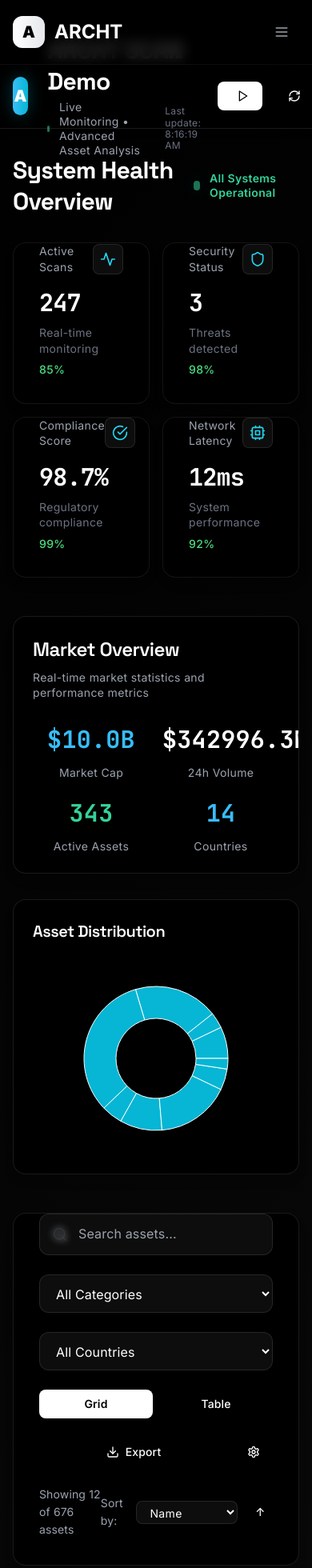
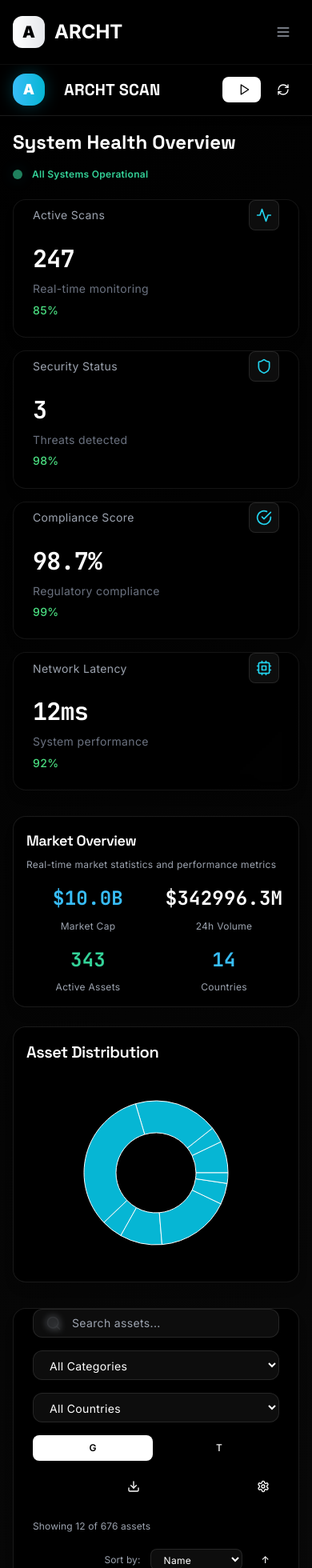
Before and after one commit to Geekboy33/ARCHT-SCAN-Demo, a React (Vite) app: page /platform/archt-scan in a window 390 px wide. Shown: the top 1960 px of the page at 80% size. Built offline with nearby package versions, Linux system fonts and the light colour scheme.

Commit message:
Improve mobile and tablet responsive design

```diff
--- a/src/components/layout/Header.jsx
+++ b/src/components/layout/Header.jsx
@@ -249,11 +249,11 @@ export function Header() {
         {/* Mobile Navigation */}
         {isMenuOpen && (
           <div className="lg:hidden border-t border-white/10">
-            <div className="bg-black/95 backdrop-blur-xl">
+            <div className="bg-black/95 backdrop-blur-xl max-h-screen overflow-y-auto">
               <div className="px-4 py-4 space-y-2">
                 <Link
                   to="/"
-                  className="block px-4 py-3 rounded-xl text-base font-medium text-gray-300 hover:bg-white/5 hover:text-white transition-all duration-200"
+                  className="block px-4 py-3 rounded-xl text-sm sm:text-base font-medium text-gray-300 hover:bg-white/5 hover:text-white transition-all duration-200"
                   onClick={() => setIsMenuOpen(false)}
                 >
                   Home
@@ -263,7 +263,7 @@ export function Header() {
                 <div>
                   <Link
                     to="/protocol"
-                    className="block px-4 py-3 rounded-xl text-base font-medium text-gray-300 hover:bg-white/5 hover:text-white transition-all duration-200"
+                    className="block px-4 py-3 rounded-xl text-sm sm:text-base font-medium text-gray-300 hover:bg-white/5 hover:text-white transition-all duration-200"
                     onClick={() => setIsMenuOpen(false)}
                   >
                     Protocol
@@ -304,7 +304,7 @@ export function Header() {
                 <div>
                   <Link
                     to="/platform"
-                    className="block px-4 py-3 rounded-xl text-base font-medium text-gray-300 hover:bg-white/5 hover:text-white transition-all duration-200"
+                    className="block px-4 py-3 rounded-xl text-sm sm:text-base font-medium text-gray-300 hover:bg-white/5 hover:text-white transition-all duration-200"
                     onClick={() => setIsMenuOpen(false)}
                   >
                     Platform
@@ -345,7 +345,7 @@ export function Header() {
                 <div>
                   <Link
                     to="/assets"
-                    className="block px-4 py-3 rounded-xl text-base font-medium text-gray-300 hover:bg-white/5 hover:text-white transition-all duration-200"
+                    className="block px-4 py-3 rounded-xl text-sm sm:text-base font-medium text-gray-300 hover:bg-white/5 hover:text-white transition-all duration-200"
                     onClick={() => setIsMenuOpen(false)}
                   >
                     Assets
@@ -370,7 +370,7 @@ export function Header() {
 
                 <Link
                   to="/economics"
-                  className="block px-4 py-3 rounded-xl text-base font-medium text-gray-300 hover:bg-white/5 hover:text-white transition-all duration-200"
+                  className="block px-4 py-3 rounded-xl text-sm sm:text-base font-medium text-gray-300 hover:bg-white/5 hover:text-white transition-all duration-200"
                   onClick={() => setIsMenuOpen(false)}
                 >
                   Economics
@@ -378,7 +378,7 @@ export function Header() {
 
                 <Link
                   to="/contact"
-                  className="block px-4 py-3 rounded-xl text-base font-medium text-gray-300 hover:bg-white/5 hover:text-white transition-all duration-200"
+                  className="block px-4 py-3 rounded-xl text-sm sm:text-base font-medium text-gray-300 hover:bg-white/5 hover:text-white transition-all duration-200"
                   onClick={() => setIsMenuOpen(false)}
                 >
                   Contact
--- a/src/components/ui/Button.jsx
+++ b/src/components/ui/Button.jsx
@@ -25,13 +25,13 @@ const Button = React.forwardRef(({
   };
 
   const sizes = {
-    sm: "h-9 px-4 py-2 text-sm rounded-lg",
-    default: "h-11 px-6 py-3 text-base rounded-xl",
-    lg: "h-12 px-8 py-4 text-lg rounded-xl",
-    xl: "h-14 px-10 py-5 text-xl rounded-2xl",
-    icon: "h-11 w-11 rounded-xl",
-    "icon-sm": "h-9 w-9 rounded-lg",
-    "icon-lg": "h-12 w-12 rounded-xl"
+    sm: "h-8 sm:h-9 px-3 sm:px-4 py-2 text-xs sm:text-sm rounded-lg",
+    default: "h-10 sm:h-11 px-4 sm:px-6 py-2 sm:py-3 text-sm sm:text-base rounded-xl",
+    lg: "h-11 sm:h-12 px-6 sm:px-8 py-3 sm:py-4 text-base sm:text-lg rounded-xl",
+    xl: "h-12 sm:h-14 px-8 sm:px-10 py-4 sm:py-5 text-lg sm:text-xl rounded-2xl",
+    icon: "h-10 w-10 sm:h-11 sm:w-11 rounded-xl",
+    "icon-sm": "h-8 w-8 sm:h-9 sm:w-9 rounded-lg",
+    "icon-lg": "h-11 w-11 sm:h-12 sm:w-12 rounded-xl"
   };
 
   const elevations = {
--- a/src/components/ui/Card.jsx
+++ b/src/components/ui/Card.jsx
@@ -34,9 +34,9 @@ Card.displayName = "Card";
 
 const CardHeader = React.forwardRef(({ className, spacing = "default", ...props }, ref) => {
   const spacings = {
-    tight: "p-4",
-    default: "p-6",
-    loose: "p-8"
+    tight: "p-3 sm:p-4",
+    default: "p-4 sm:p-6",
+    loose: "p-6 sm:p-8"
   };
 
   return (
@@ -103,9 +103,9 @@ CardDescription.displayName = "CardDescription";
 const CardContent = React.forwardRef(({ className, spacing = "default", ...props }, ref) => {
   const spacings = {
     none: "",
-    tight: "p-4 pt-0",
-    default: "p-6 pt-0",
-    loose: "p-8 pt-0"
+    tight: "p-3 sm:p-4 pt-0",
+    default: "p-4 sm:p-6 pt-0",
+    loose: "p-6 sm:p-8 pt-0"
   };
 
   return (
--- a/src/index.css
+++ b/src/index.css
@@ -466,23 +466,57 @@
 
   /* Enhanced Responsive Typography */
   .responsive-text-display {
-    font-size: clamp(3rem, 8vw, 8rem);
+    font-size: clamp(2.5rem, 8vw, 8rem);
     line-height: 0.9;
   }
 
   .responsive-text-hero {
-    font-size: clamp(2rem, 6vw, 6rem);
+    font-size: clamp(1.75rem, 6vw, 6rem);
     line-height: 1.1;
   }
 
   .responsive-text-title {
-    font-size: clamp(1.5rem, 4vw, 4rem);
+    font-size: clamp(1.25rem, 4vw, 4rem);
     line-height: 1.2;
   }
 
   .responsive-text-subtitle {
-    font-size: clamp(1rem, 2vw, 2rem);
+    font-size: clamp(0.875rem, 2vw, 2rem);
     line-height: 1.4;
+  }
+
+  /* Mobile-specific optimizations */
+  @media (max-width: 640px) {
+    .container-professional {
+      @apply px-4;
+    }
+
+    .section-professional {
+      @apply py-12;
+    }
+
+    .grid-cards {
+      @apply grid-cols-1 gap-4;
+    }
+
+    .grid-metrics {
+      @apply grid-cols-1 gap-4;
+    }
+
+    .space-professional > * + * {
+      margin-top: var(--space-md);
+    }
+  }
+
+  /* Tablet optimizations */
+  @media (min-width: 641px) and (max-width: 1024px) {
+    .grid-cards {
+      @apply grid-cols-2 gap-6;
+    }
+
+    .grid-metrics {
+      @apply grid-cols-2 gap-4;
+    }
   }
 
   /* Professional Animations with Stagger */
--- a/src/pages/ARCHTScan.jsx
+++ b/src/pages/ARCHTScan.jsx
@@ -266,32 +266,35 @@ function ARCHTScan() {
     <div className="bg-primary text-white min-h-screen">
       {/* Professional Header */}
       <div className="sticky top-20 z-30 bg-black/95 backdrop-blur-xl border-b border-white/10 shadow-professional">
-        <div className="container-professional">
-          <div className="flex items-center justify-between h-20">
+        <div className="container-professional px-4">
+          <div className="flex items-center justify-between h-16 sm:h-20">
             <div className="flex items-center space-x-6">
-              <div className="w-12 h-12 bg-gradient-to-r from-archetyp-400 to-archetyp-500 rounded-2xl flex items-center justify-center shadow-glow">
-                <span className="text-white font-black text-xl">A</span>
+              <div className="w-10 h-10 sm:w-12 sm:h-12 bg-gradient-to-r from-archetyp-400 to-archetyp-500 rounded-2xl flex items-center justify-center shadow-glow">
+                <span className="text-white font-black text-lg sm:text-xl">A</span>
               </div>
-              <div>
-                <h1 className="text-3xl font-bold text-white">
+              <div className="hidden sm:block">
+                <h1 className="text-2xl sm:text-3xl font-bold text-white">
                   ARCHT SCAN Demo
                 </h1>
-                <p className="text-sm text-gray-400 flex items-center gap-3 mt-1">
+                <p className="text-xs sm:text-sm text-gray-400 flex items-center gap-3 mt-1">
                   <div className={`w-2 h-2 rounded-full animate-pulse ${realTimeData ? 'bg-success-400' : 'bg-gray-400'}`}></div>
                   {realTimeData ? 'Live Monitoring' : 'Paused'} • Advanced Asset Analysis
-                  <span className="text-xs text-gray-500 ml-4">
+                  <span className="text-xs text-gray-500 ml-4 hidden md:inline">
                     Last update: {systemHealth.lastUpdate}
                   </span>
                 </p>
               </div>
+              <div className="sm:hidden">
+                <h1 className="text-xl font-bold text-white">ARCHT SCAN</h1>
+              </div>
             </div>
 
-            <div className="flex items-center space-x-4">
+            <div className="flex items-center space-x-2 sm:space-x-4">
               <Button
                 variant={realTimeData ? "accent" : "outline"}
                 size="sm"
                 onClick={() => setRealTimeData(!realTimeData)}
-                className="hidden sm:flex items-center space-x-2"
+                className="hidden md:flex items-center space-x-2"
               >
                 {realTimeData ? <Pause className="w-4 h-4" /> : <Play className="w-4 h-4" />}
                 <span>{realTimeData ? 'Pause' : 'Resume'}</span>
@@ -304,7 +307,7 @@ function ARCHTScan() {
                 className="flex items-center space-x-2"
               >
                 {isScanning ? <Pause className="w-4 h-4" /> : <Play className="w-4 h-4" />}
-                <span className="hidden sm:inline">{isScanning ? 'Stop' : 'Scan'}</span>
+                <span className="hidden md:inline">{isScanning ? 'Stop' : 'Scan'}</span>
               </Button>
 
               <Button variant="ghost" size="sm" onClick={handleRefreshData} disabled={isLoading}>
@@ -315,18 +318,18 @@ function ARCHTScan() {
         </div>
       </div>
 
-      <div className="container-professional py-12 space-professional">
+      <div className="container-professional py-8 sm:py-12 space-professional px-4">
         {/* Professional System Health */}
-        <div className="mb-12">
-          <div className="flex items-center justify-between mb-8">
-            <h2 className="text-3xl font-bold text-white">System Health Overview</h2>
+        <div className="mb-8 sm:mb-12">
+          <div className="flex flex-col sm:flex-row sm:items-center justify-between mb-6 sm:mb-8 gap-4">
+            <h2 className="text-2xl sm:text-3xl font-bold text-white">System Health Overview</h2>
             <div className="flex items-center space-x-3">
               <div className="w-3 h-3 bg-success-400 rounded-full animate-pulse shadow-glow"></div>
-              <span className="text-sm text-success-400 font-semibold">All Systems Operational</span>
+              <span className="text-xs sm:text-sm text-success-400 font-semibold">All Systems Operational</span>
             </div>
           </div>
 
-          <div className="grid-metrics">
+          <div className="grid grid-cols-1 sm:grid-cols-2 lg:grid-cols-4 gap-4 sm:gap-6">
             <SystemHealthCard
               icon={Activity}
               title="Active Scans"
@@ -363,38 +366,38 @@ function ARCHTScan() {
         </div>
 
         {/* Professional Market Overview */}
-        <div className="grid grid-cols-1 lg:grid-cols-3 gap-8 mb-12">
+        <div className="grid grid-cols-1 lg:grid-cols-3 gap-6 sm:gap-8 mb-8 sm:mb-12">
           <div className="lg:col-span-2">
             <Card variant="elevated" className="h-full">
               <CardHeader>
-                <CardTitle size="lg" className="text-white">Market Overview</CardTitle>
-                <p className="text-caption text-gray-400">Real-time market statistics and performance metrics</p>
+                <CardTitle size="lg" className="text-white text-lg sm:text-xl">Market Overview</CardTitle>
+                <p className="text-caption text-gray-400 text-xs sm:text-sm">Real-time market statistics and performance metrics</p>
               </CardHeader>
               <CardContent>
-                <div className="grid-metrics">
+                <div className="grid grid-cols-2 lg:grid-cols-4 gap-4 sm:gap-6">
                   <div className="text-center">
-                    <div className="text-3xl font-bold text-archetyp-400 mb-2 number-professional">
+                    <div className="text-2xl sm:text-3xl font-bold text-archetyp-400 mb-2 number-professional">
                       <AnimatedNumber value={stats.totalMarketCap} decimals={1} suffix="B" prefix="$" />
                     </div>
-                    <div className="text-caption text-gray-400">Market Cap</div>
+                    <div className="text-caption text-gray-400 text-xs sm:text-sm">Market Cap</div>
                   </div>
                   <div className="text-center">
-                    <div className="text-3xl font-bold text-white mb-2 number-professional">
+                    <div className="text-2xl sm:text-3xl font-bold text-white mb-2 number-professional">
                       <AnimatedNumber value={stats.totalVolume} decimals={1} suffix="M" prefix="$" />
                     </div>
-                    <div className="text-caption text-gray-400">24h Volume</div>
+                    <div className="text-caption text-gray-400 text-xs sm:text-sm">24h Volume</div>
                   </div>
                   <div className="text-center">
-                    <div className="text-3xl font-bold text-success-400 mb-2 number-professional">
+                    <div className="text-2xl sm:text-3xl font-bold text-success-400 mb-2 number-professional">
                       <AnimatedNumber value={stats.activeAssets} />
                     </div>
-                    <div className="text-caption text-gray-400">Active Assets</div>
+                    <div className="text-caption text-gray-400 text-xs sm:text-sm">Active Assets</div>
                   </div>
                   <div className="text-center">
-                    <div className="text-3xl font-bold text-archetyp-400 mb-2 number-professional">
+                    <div className="text-2xl sm:text-3xl font-bold text-archetyp-400 mb-2 number-professional">
                       <AnimatedNumber value={stats.countries} />
                     </div>
-                    <div className="text-caption text-gray-400">Countries</div>
+                    <div className="text-caption text-gray-400 text-xs sm:text-sm">Countries</div>
                   </div>
                 </div>
               </CardContent>
@@ -468,9 +471,9 @@ function ARCHTScan() {
         )}
 
         {/* Professional Filter Controls */}
-        <Card variant="elevated" className="mb-12">
+        <Card variant="elevated" className="mb-8 sm:mb-12">
           <CardContent spacing="loose">
-            <div className="grid grid-cols-1 md:grid-cols-2 lg:grid-cols-5 gap-6 mb-6">
+            <div className="grid grid-cols-1 sm:grid-cols-2 lg:grid-cols-5 gap-4 sm:gap-6 mb-6">
               <div className="relative">
                 <Search className="absolute left-4 top-1/2 transform -translate-y-1/2 text-gray-400 w-5 h-5" />
                 <input
@@ -478,14 +481,14 @@ function ARCHTScan() {
                   placeholder="Search assets..."
                   value={searchTerm}
                   onChange={(e) => setSearchTerm(e.target.value)}
-                  className="w-full pl-12 pr-4 py-3 bg-white/5 border border-white/10 rounded-xl text-white placeholder-gray-400 focus:outline-none focus:border-archetyp-500 focus:ring-2 focus:ring-archetyp-500/20 transition-all duration-200 backdrop-blur-sm"
+                  className="w-full pl-12 pr-4 py-2 sm:py-3 bg-white/5 border border-white/10 rounded-xl text-white placeholder-gray-400 focus:outline-none focus:border-archetyp-500 focus:ring-2 focus:ring-archetyp-500/20 transition-all duration-200 backdrop-blur-sm text-sm sm:text-base"
                 />
               </div>
 
               <select
                 value={selectedCategory}
                 onChange={(e) => setSelectedCategory(e.target.value)}
-                className="px-4 py-3 bg-white/5 border border-white/10 rounded-xl text-white focus:outline-none focus:border-archetyp-500 focus:ring-2 focus:ring-archetyp-500/20 transition-all duration-200 backdrop-blur-sm"
+                className="px-4 py-2 sm:py-3 bg-white/5 border border-white/10 rounded-xl text-white focus:outline-none focus:border-archetyp-500 focus:ring-2 focus:ring-archetyp-500/20 transition-all duration-200 backdrop-blur-sm text-sm sm:text-base"
               >
                 <option value="all">All Categories</option>
                 <option value="strategic_minerals">Strategic Minerals</option>
@@ -502,7 +505,7 @@ function ARCHTScan() {
               <select
                 value={selectedCountry}
                 onChange={(e) => setSelectedCountry(e.target.value)}
-                className="px-4 py-3 bg-white/5 border border-white/10 rounded-xl text-white focus:outline-none focus:border-archetyp-500 focus:ring-2 focus:ring-archetyp-500/20 transition-all duration-200 backdrop-blur-sm"
+                className="px-4 py-2 sm:py-3 bg-white/5 border border-white/10 rounded-xl text-white focus:outline-none focus:border-archetyp-500 focus:ring-2 focus:ring-archetyp-500/20 transition-all duration-200 backdrop-blur-sm text-sm sm:text-base"
               >
                 <option value="all">All Countries</option>
                 <option value="Brazil">Brazil</option>
@@ -515,14 +518,14 @@ function ARCHTScan() {
                 <option value="USA">USA</option>
               </select>
 
-              <div className="flex items-center space-x-2">
+              <div className="flex items-center space-x-2 col-span-1 sm:col-span-2 lg:col-span-1">
                 <Button
                   variant={viewMode === 'grid' ? 'primary' : 'ghost'}
                   size="sm"
                   onClick={() => setViewMode('grid')}
                   className="flex-1"
                 >
-                  Grid
+                  <span className="hidden sm:inline">Grid</span><span className="sm:hidden">G</span>
                 </Button>
                 <Button
                   variant={viewMode === 'table' ? 'primary' : 'ghost'}
@@ -530,14 +533,14 @@ function ARCHTScan() {
                   onClick={() => setViewMode('table')}
                   className="flex-1"
                 >
-                  Table
+                  <span className="hidden sm:inline">Table</span><span className="sm:hidden">T</span>
                 </Button>
               </div>
 
-              <div className="flex items-center space-x-2">
+              <div className="flex items-center space-x-2 col-span-1 sm:col-span-2 lg:col-span-1">
                 <Button variant="ghost" size="sm" className="flex-1">
                   <Download className="w-4 h-4 mr-2" />
-                  Export
+                  <span className="hidden sm:inline">Export</span>
                 </Button>
                 <Button variant="ghost" size="sm">
                   <Settings className="w-4 h-4" />
@@ -545,14 +548,14 @@ function ARCHTScan() {
               </div>
             </div>
 
-            <div className="flex items-center justify-between text-sm text-gray-400">
+            <div className="flex flex-col sm:flex-row sm:items-center justify-between text-xs sm:text-sm text-gray-400 gap-4">
               <span>Showing {paginatedAssets.length} of {filteredAssets.length} assets</span>
-              <div className="flex items-center space-x-3">
+              <div className="flex items-center space-x-3 justify-end">
                 <span>Sort by:</span>
                 <select
                   value={sortBy}
                   onChange={(e) => setSortBy(e.target.value)}
-                  className="px-3 py-1 bg-white/5 border border-white/10 rounded-lg text-white text-sm focus:outline-none focus:border-archetyp-500"
+                  className="px-3 py-1 bg-white/5 border border-white/10 rounded-lg text-white text-xs sm:text-sm focus:outline-none focus:border-archetyp-500"
                 >
                   <option value="name">Name</option>
                   <option value="currentPrice">Price</option>
@@ -603,7 +606,7 @@ function ARCHTScan() {
                 ))}
               </div>
             ) : viewMode === 'grid' ? (
-              <div className="grid grid-cols-1 md:grid-cols-2 lg:grid-cols-3 xl:grid-cols-4 gap-6">
+              <div className="grid grid-cols-1 sm:grid-cols-2 lg:grid-cols-3 xl:grid-cols-4 gap-4 sm:gap-6">
                 {paginatedAssets.map((asset, index) => (
                   <AssetCard
                     key={asset.id || asset.symbol}
@@ -615,24 +618,24 @@ function ARCHTScan() {
                 ))}
               </div>
             ) : (
-              <div className="overflow-x-auto scrollbar-professional">
+              <div className="overflow-x-auto scrollbar-professional -mx-4 sm:mx-0">
                 <table className="w-full">
                   <thead>
                     <tr className="border-b border-white/10">
-                      <th className="text-left py-4 px-6 text-sm font-semibold text-gray-300">Asset</th>
-                      <th className="text-left py-4 px-6 text-sm font-semibold text-gray-300">Symbol</th>
-                      <th className="text-right py-4 px-6 text-sm font-semibold text-gray-300">Price</th>
-                      <th className="text-right py-4 px-6 text-sm font-semibold text-gray-300">Change</th>
-                      <th className="text-right py-4 px-6 text-sm font-semibold text-gray-300">Volume</th>
-                      <th className="text-left py-4 px-6 text-sm font-semibold text-gray-300">Country</th>
+                      <th className="text-left py-3 sm:py-4 px-3 sm:px-6 text-xs sm:text-sm font-semibold text-gray-300">Asset</th>
+                      <th className="text-left py-3 sm:py-4 px-3 sm:px-6 text-xs sm:text-sm font-semibold text-gray-300">Symbol</th>
+                      <th className="text-right py-3 sm:py-4 px-3 sm:px-6 text-xs sm:text-sm font-semibold text-gray-300">Price</th>
+                      <th className="text-right py-3 sm:py-4 px-3 sm:px-6 text-xs sm:text-sm font-semibold text-gray-300">Change</th>
+                      <th className="text-right py-3 sm:py-4 px-3 sm:px-6 text-xs sm:text-sm font-semibold text-gray-300 hidden sm:table-cell">Volume</th>
+                      <th className="text-left py-3 sm:py-4 px-3 sm:px-6 text-xs sm:text-sm font-semibold text-gray-300 hidden md:table-cell">Country</th>
                     </tr>
                   </thead>
                   <tbody>
                     {paginatedAssets.map((asset, index) => (
                       <tr key={asset.id || asset.symbol} className="border-b border-white/5 hover:bg-white/5 transition-colors">
-                        <td className="py-4 px-6 text-sm text-white font-medium">{asset.name}</td>
-                        <td className="py-4 px-6 text-sm text-gray-300 font-mono">{asset.symbol}</td>
-                        <td className="py-4 px-6 text-right text-sm text-white font-mono">
+                        <td className="py-3 sm:py-4 px-3 sm:px-6 text-xs sm:text-sm text-white font-medium">{asset.name}</td>
+                        <td className="py-3 sm:py-4 px-3 sm:px-6 text-xs sm:text-sm text-gray-300 font-mono">{asset.symbol}</td>
+                        <td className="py-3 sm:py-4 px-3 sm:px-6 text-right text-xs sm:text-sm text-white font-mono">
                           <AnimatedNumber
                             value={asset.currentPrice || asset.price}
                             duration={400}
@@ -640,12 +643,12 @@ function ARCHTScan() {
                             prefix="$"
                           />
                         </td>
-                        <td className={`py-4 px-6 text-right text-sm font-semibold ${
+                        <td className={`py-3 sm:py-4 px-3 sm:px-6 text-right text-xs sm:text-sm font-semibold ${
                           (asset.change24h || asset.change) >= 0 ? 'text-success-400' : 'text-error-400'
                         }`}>
                           {(asset.change24h || asset.change) >= 0 ? '+' : ''}{(asset.change24h || asset.change)?.toFixed(2)}%
                         </td>
-                        <td className="py-4 px-6 text-right text-sm text-gray-300 font-mono">
+                        <td className="py-3 sm:py-4 px-3 sm:px-6 text-right text-xs sm:text-sm text-gray-300 font-mono hidden sm:table-cell">
                           <AnimatedNumber
                             value={asset.volume24h || asset.volume || 0}
                             duration={400}
@@ -654,7 +657,7 @@ function ARCHTScan() {
                             prefix="$"
                           />
                         </td>
-                        <td className="py-4 px-6 text-sm text-gray-300">{asset.country}</td>
+                        <td className="py-3 sm:py-4 px-3 sm:px-6 text-xs sm:text-sm text-gray-300 hidden md:table-cell">{asset.country}</td>
                       </tr>
                     ))}
                   </tbody>
```
Also changed, not shown: src/pages/Home.jsx (+14 -14 lines).
